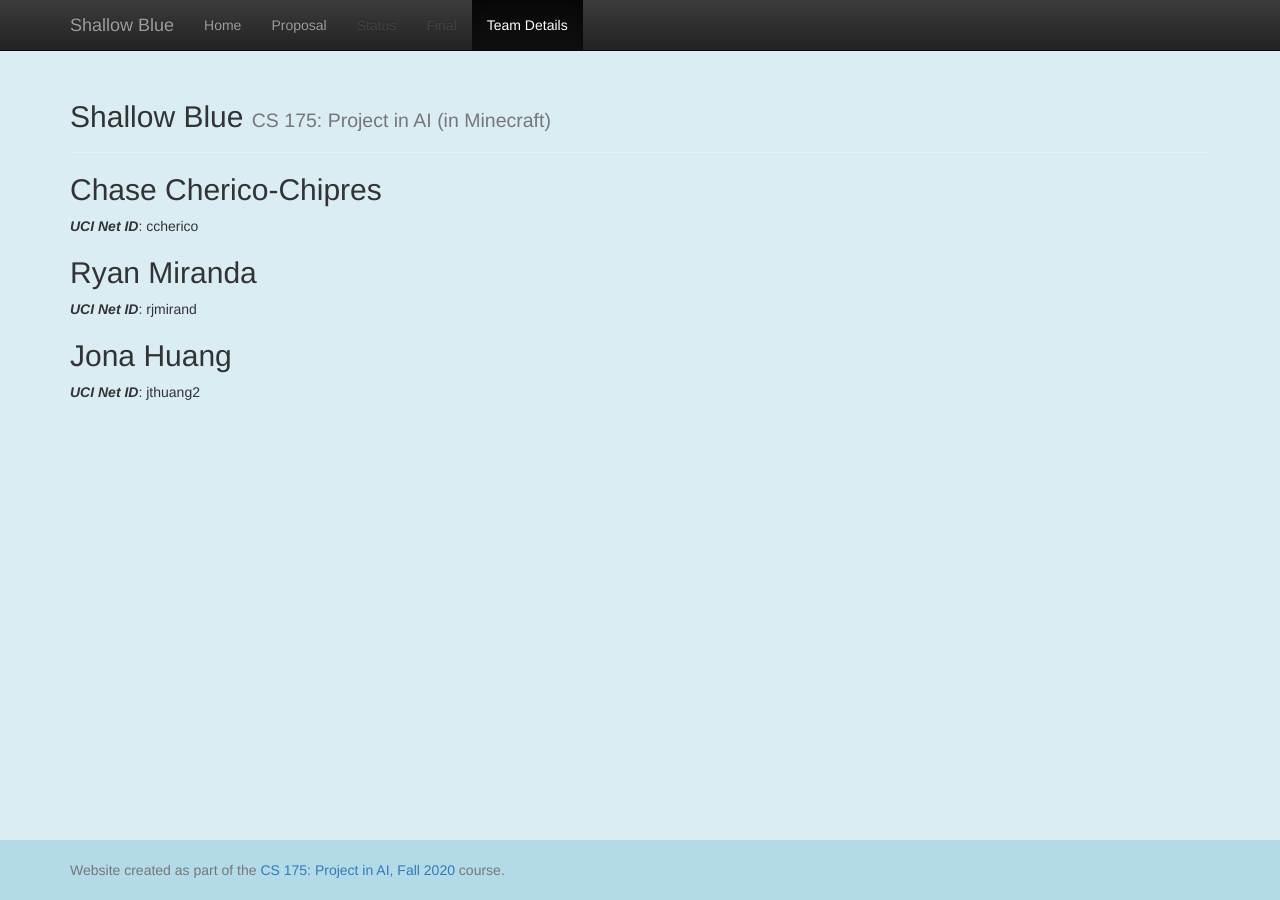
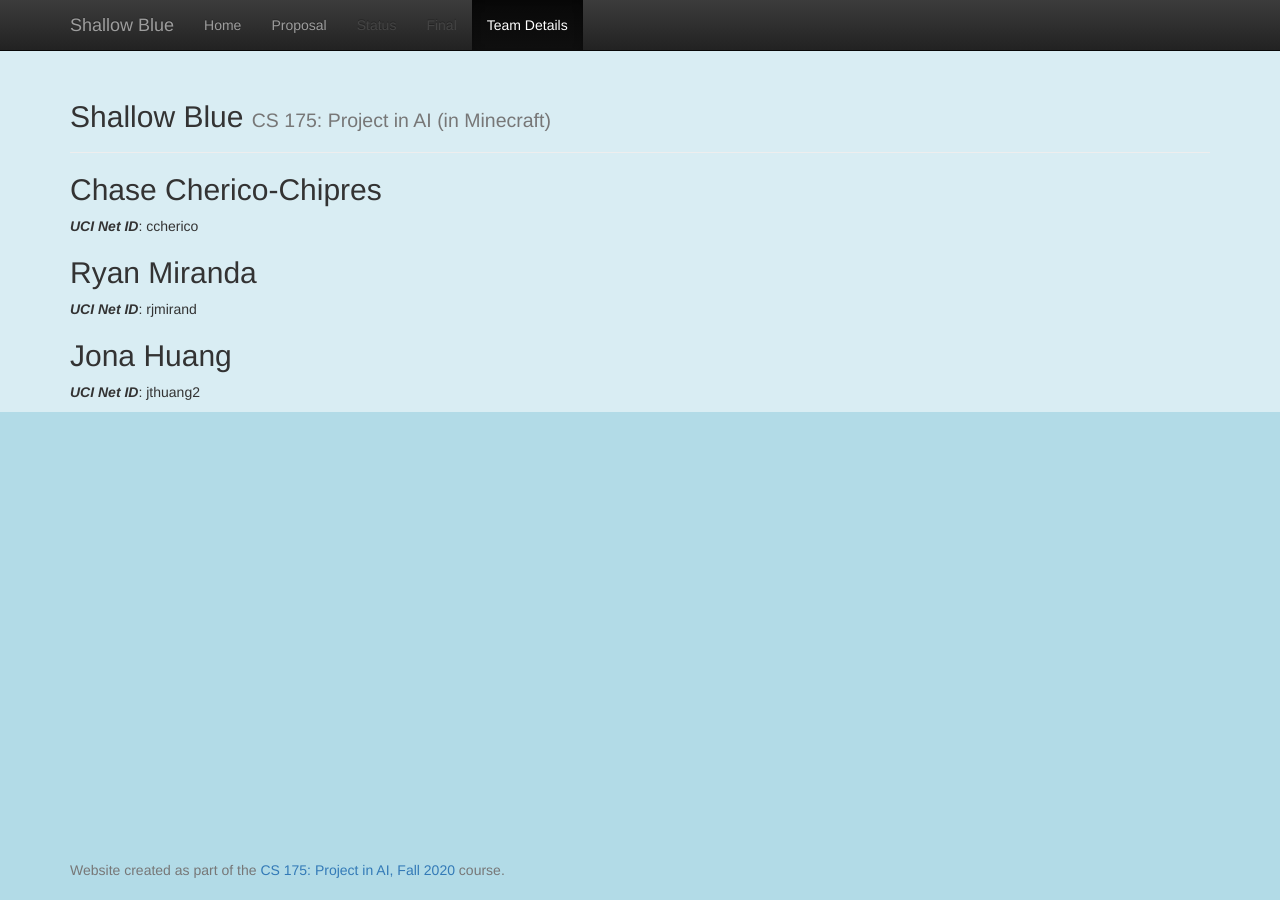
Before and after one commit to ChaseChipres/ShallowBlue, a Jekyll site: the page built from docs/team.md, in a window 1280 px wide. Built offline with Jekyll 4.4.1, drawn with Linux system fonts in a browser that asks for light colours.

Commit message:
Update custom.css

```diff
--- a/docs/css/custom.css
+++ b/docs/css/custom.css
@@ -3,7 +3,7 @@
 html {
   position: relative;
   min-height: 100%;
-  color: #b2dbe7;
+  background-color: #b2dbe7;
 }
 body {
   /* Margin bottom by footer height */
```
